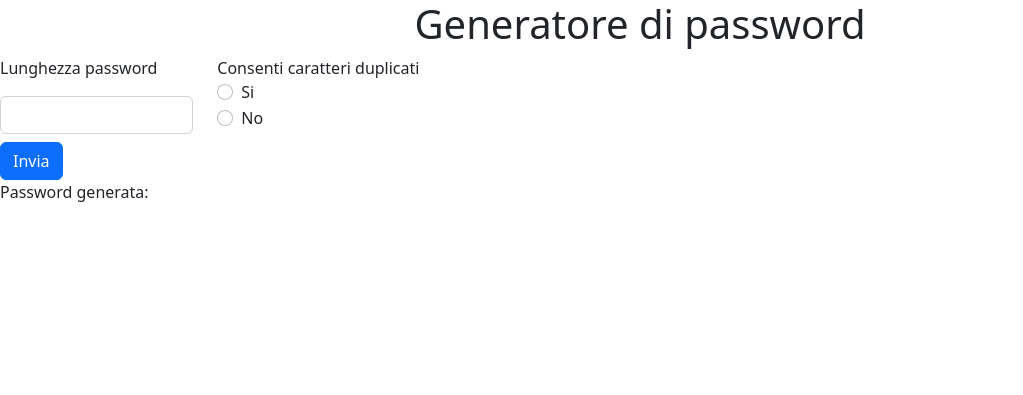
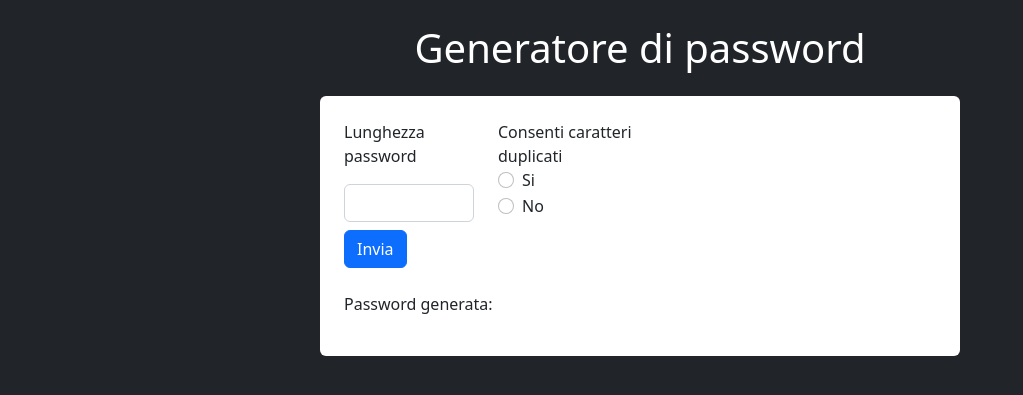
Before and after one commit to NicoloFaccio/php-strong-password-generator, a PHP site: page / in a window 1280 px wide. Shown: the top 395 px of the page, without its empty margins (0-1023 px from the left). Run offline with PHP 8.4, Linux system fonts and the light colour scheme; data that the repository does not hold is empty.

Commit message:
aesthetics created

```diff
--- a/index.php
+++ b/index.php
@@ -22,15 +22,16 @@
     <!-- BOOTSTRAP'S LINK -->
     <link href="https://cdn.jsdelivr.net/npm/bootstrap@5.2.3/dist/css/bootstrap.min.css" rel="stylesheet" integrity="sha384-rbsA2VBKQhggwzxH7pPCaAqO46MgnOM80zW1RWuH61DGLwZJEdK2Kadq2F9CUG65" crossorigin="anonymous">
 </head>
-<body>
+<body class="bg-dark">
     <header>
-        <h1 class="text-center">Generatore di password</h1>
+        <h1 class="text-center text-white my-4">Generatore di password</h1>
     </header>
 
-    <main>
+    <main class="d-flex justify-content-center">
+        <div class="bg-white w-50 p-4 rounded-2">
             <form action="index.php" method="get">
                 <div class="row">
-                <div class="col-2">
+                    <div class="col-3">
                         <label for="password" class="form-label">Lunghezza password</label>
                         <input type="number" id="password" name="password" class="form-control my-2">
                     </div>
@@ -56,11 +57,11 @@
                 <button class="btn btn-primary" type="submit">Invia</button>
             </form>
 
-        <p>
+            <p class="mt-4">
                 Password generata:
-
                 <h2><?= $response ?></h2>
             </p>
+        </div>
     </main>
 
     <!-- BOOTSTRAP'S JAVASCRIPT -->
```
Lines whose indentation alone changed are shown as unchanged.
